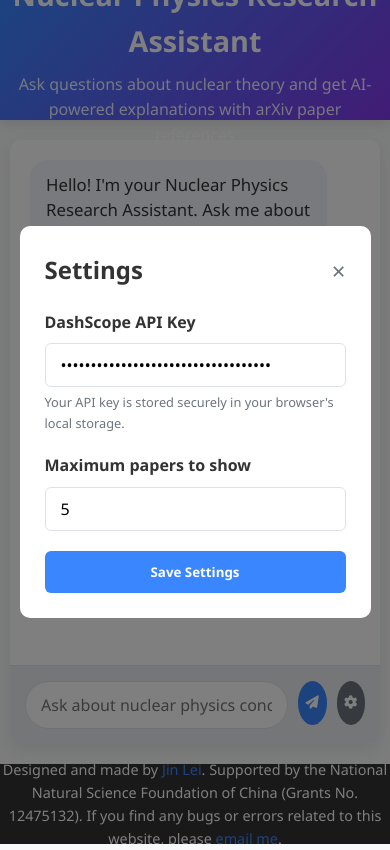
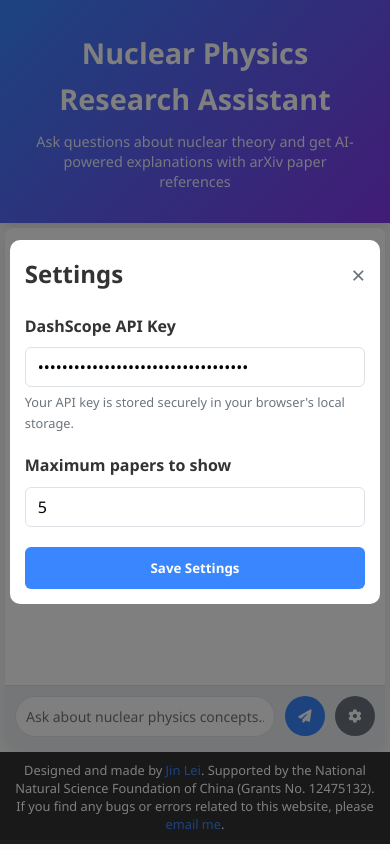
Before and after one commit to fewbody/search, a plain HTML site: page index.html in a window 390 px wide. Both pictures are taken after a click on the button 350 px from the left and 703 px from the top of the page. Drawn offline with Linux system fonts and the light colour scheme.

Commit message:
Deploying to gh-pages from @ fewbody/search@9a6ac553dc42ff29b1e268b8f79f6990dd48d945 🚀

```diff
--- a/index.html
+++ b/index.html
@@ -2,7 +2,7 @@
 <html lang="en">
 <head>
     <meta charset="UTF-8">
-    <meta name="viewport" content="width=device-width, initial-scale=1.0">
+    <meta name="viewport" content="width=device-width, initial-scale=1.0, maximum-scale=1.0, user-scalable=no">
     <title>Nuclear Physics Research Assistant</title>
     <link rel="stylesheet" href="https://cdnjs.cloudflare.com/ajax/libs/font-awesome/6.4.0/css/all.min.css">
     <style>
@@ -41,6 +41,7 @@
             height: 100vh;
             display: flex;
             flex-direction: column;
+            overflow-x: hidden;
         }
 
         .container {
@@ -62,11 +63,13 @@
 
         .header-content {
             text-align: center;
+            width: 100%;
         }
 
         h1 {
             font-size: 2.2rem;
             margin-bottom: 8px;
+            word-wrap: break-word;
         }
 
         .subtitle {
@@ -103,6 +106,7 @@
             flex: 1;
             overflow-y: auto;
             padding: 20px;
+            -webkit-overflow-scrolling: touch;
         }
 
         .message {
@@ -227,6 +231,8 @@
             padding: 15px;
             background-color: var(--light-gray);
             border-top: 1px solid var(--medium-gray);
+            position: relative;
+            z-index: 10;
         }
 
         .chat-input {
@@ -391,10 +397,12 @@
             color: white;
             padding: 15px 0;
             text-align: center;
-            height: var(--footer-height);
+            height: auto;
+            min-height: var(--footer-height);
             display: flex;
             align-items: center;
             justify-content: center;
+            z-index: 5;
         }
 
         .footer-content {
@@ -402,6 +410,7 @@
             margin: 0 auto;
             font-size: 0.9rem;
             line-height: 1.6;
+            padding: 0 15px;
         }
 
         .footer-content a {
@@ -411,24 +420,6 @@
 
         .footer-content a:hover {
             text-decoration: underline;
-        }
-
-        @media (max-width: 768px) {
-            .container {
-                padding: 10px;
-            }
-
-            h1 {
-                font-size: 1.8rem;
-            }
-
-            .subtitle {
-                font-size: 1rem;
-            }
-
-            .chat-container {
-                margin: 10px auto;
-            }
         }
 
         .markdown h1 {
@@ -546,6 +537,136 @@
         .markdown a:hover {
             text-decoration: underline;
         }
+
+        /* Mobile Responsive Fixes */
+        @media (max-width: 768px) {
+            /* Header fixes */
+            :root {
+                --header-height: 160px; /* Increase header height on mobile */
+            }
+
+            header {
+                height: auto;
+                min-height: var(--header-height);
+                padding: 15px 10px;
+            }
+
+            .header-content {
+                padding: 10px;
+            }
+
+            h1 {
+                font-size: 1.8rem;
+                margin-bottom: 10px;
+                word-wrap: break-word;
+            }
+
+            .subtitle {
+                font-size: 0.9rem;
+                line-height: 1.4;
+                padding: 0 5px;
+            }
+
+            /* Main content area fixes */
+            main {
+                height: calc(100vh - var(--header-height) - var(--footer-height));
+                padding: 10px 0;
+            }
+
+            .container {
+                padding: 5px;
+            }
+
+            .chat-container {
+                margin: 0;
+                border-radius: 8px;
+            }
+
+            .chat-messages {
+                padding: 15px 10px;
+            }
+
+            .message {
+                max-width: 95%;
+                margin-bottom: 15px;
+            }
+
+            .message-content {
+                font-size: 0.95rem;
+                line-height: 1.4;
+            }
+
+            /* Chat input fixes */
+            .chat-input-container {
+                padding: 10px;
+            }
+
+            .chat-input {
+                padding: 10px;
+                font-size: 14px;
+            }
+
+            .send-button, .settings-button {
+                width: 40px;
+                height: 40px;
+            }
+
+            /* Footer fixes */
+            footer {
+                height: auto;
+                min-height: var(--footer-height);
+                padding: 10px;
+            }
+
+            .footer-content {
+                font-size: 0.8rem;
+                line-height: 1.4;
+                padding: 0 5px;
+            }
+
+            /* Paper items fixes */
+            .paper-item {
+                padding: 12px;
+            }
+
+            .paper-title {
+                font-size: 1rem;
+            }
+
+            .paper-authors {
+                font-size: 0.85rem;
+            }
+
+            /* Settings modal fixes */
+            .settings-content {
+                width: 95%;
+                padding: 15px;
+            }
+
+            .form-group input {
+                padding: 8px 12px;
+            }
+        }
+
+        /* Additional fixes for very small screens */
+        @media (max-width: 380px) {
+            h1 {
+                font-size: 1.5rem;
+            }
+
+            .subtitle {
+                font-size: 0.8rem;
+            }
+
+            .message-content {
+                font-size: 0.9rem;
+            }
+
+            .send-button, .settings-button {
+                width: 36px;
+                height: 36px;
+            }
+        }
     </style>
 </head>
 <body>
@@ -569,7 +690,7 @@
                 </div>
             </div>
             <div class="chat-input-container">
-                <input type="text" id="chat-input" class="chat-input" placeholder="Ask about nuclear physics concepts or methods..." autocomplete="off">
+                <input type="text" id="chat-input" class="chat-input" placeholder="Ask about nuclear physics concepts..." autocomplete="off">
                 <button id="send-button" class="send-button">
                     <i class="fas fa-paper-plane"></i>
                 </button>
```
